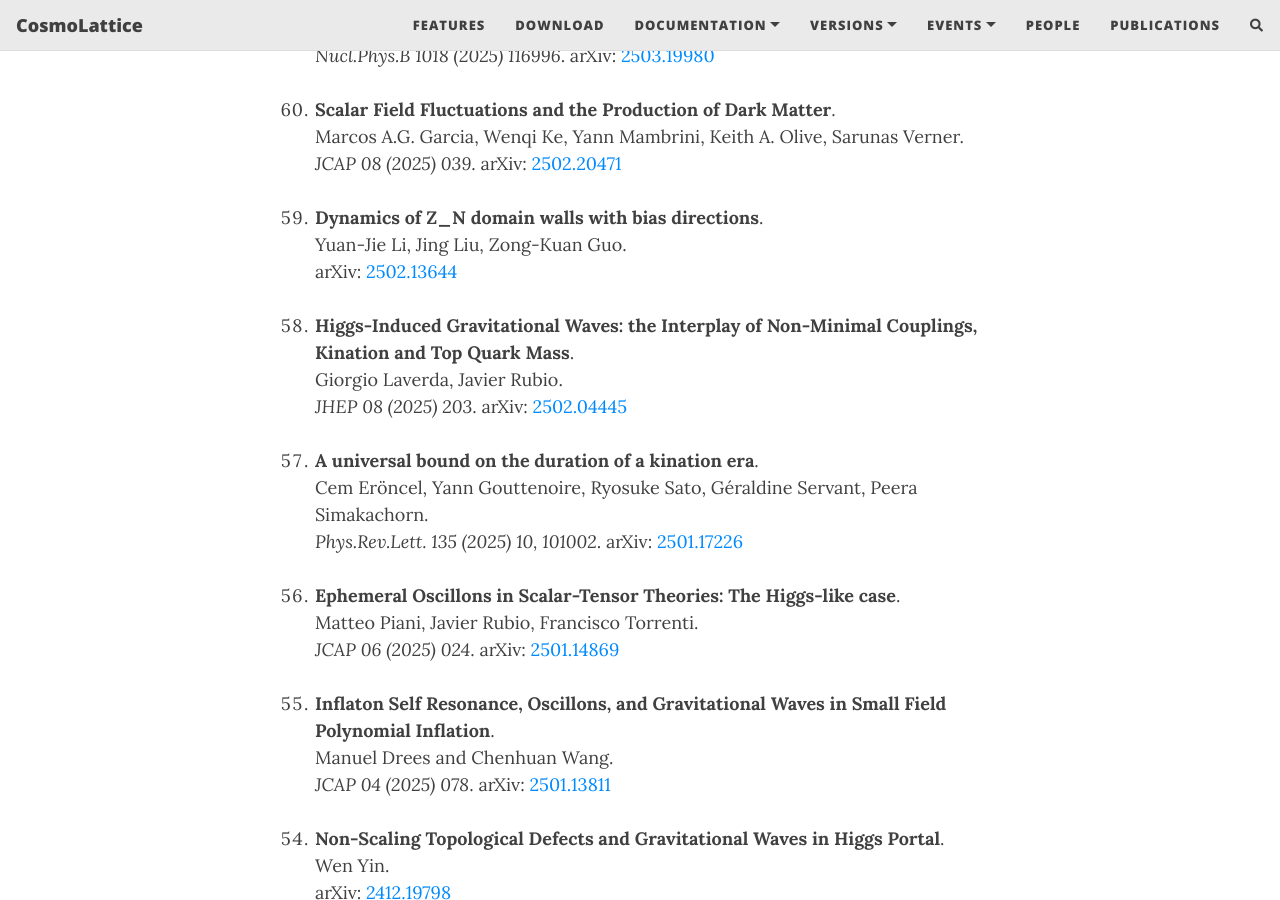
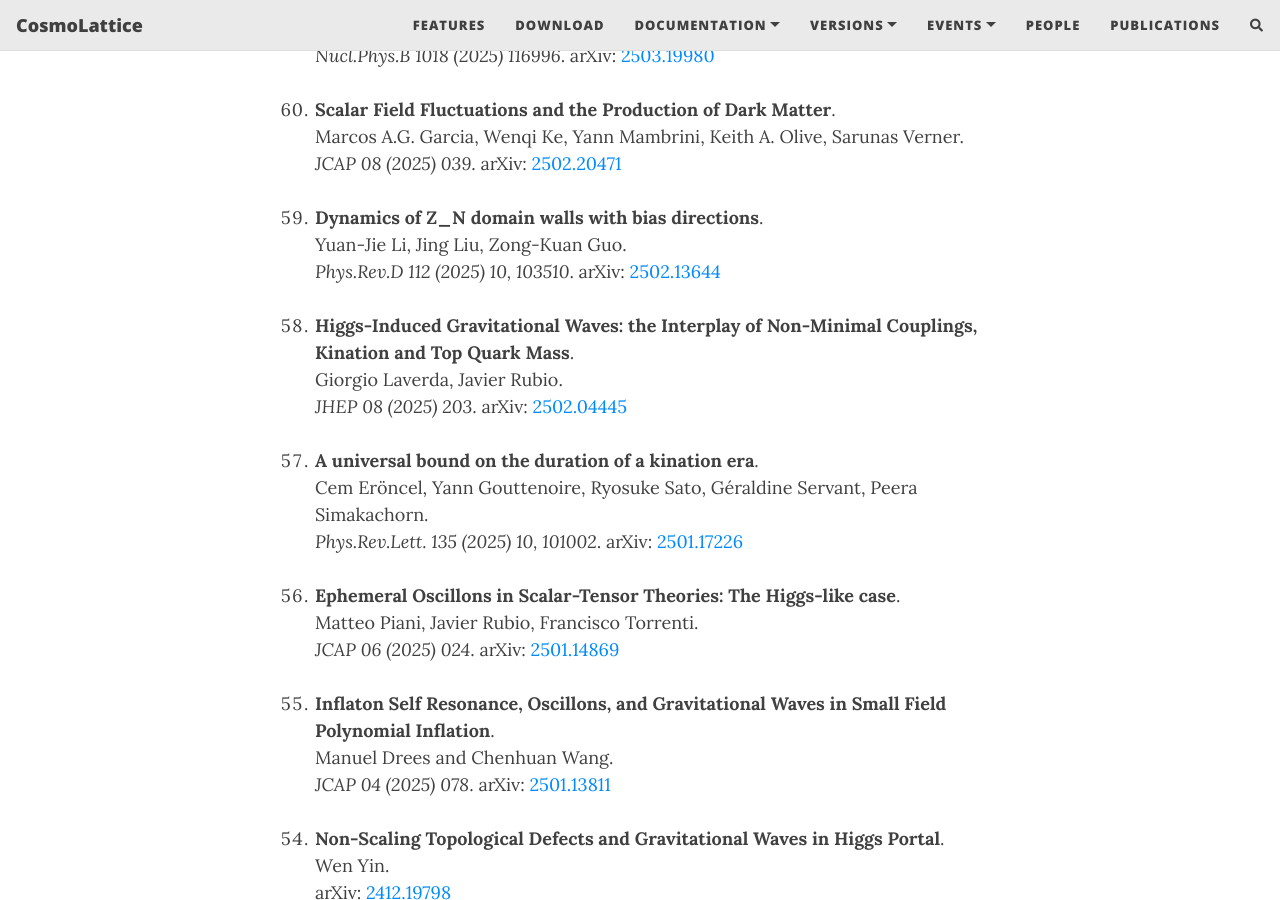
Before and after one commit to cosmolattice/cosmolatticeweb, a Jekyll site: the page built from publications.md, in a window 1280 px wide and 900 px high, scrolled down 2677 px. Built offline with Jekyll 4.4.1, drawn with Linux system fonts in a browser that asks for light colours; nearby versions of some CDN libraries; comment, search, counter and statistics services are not loaded.

Commit message:
added publications

```diff
--- a/publications.md
+++ b/publications.md
@@ -117,7 +117,7 @@
 <li value="59">
 <b>Dynamics of Z_N domain walls with bias directions</b>.<br>
    Yuan-Jie Li, Jing Liu, Zong-Kuan Guo. <br>
-   arXiv: <a href="https://arxiv.org/abs/2502.13644" target="_blank" rel="noopener noreferrer">2502.13644</a><br><br>
+   <i>Phys.Rev.D 112 (2025) 10, 103510</i>. arXiv: <a href="https://arxiv.org/abs/2502.13644" target="_blank" rel="noopener noreferrer">2502.13644</a><br><br>
 
 <li value="58">
 <b>Higgs-Induced Gravitational Waves: the Interplay of Non-Minimal Couplings, Kination and Top Quark Mass</b>.<br>
```
